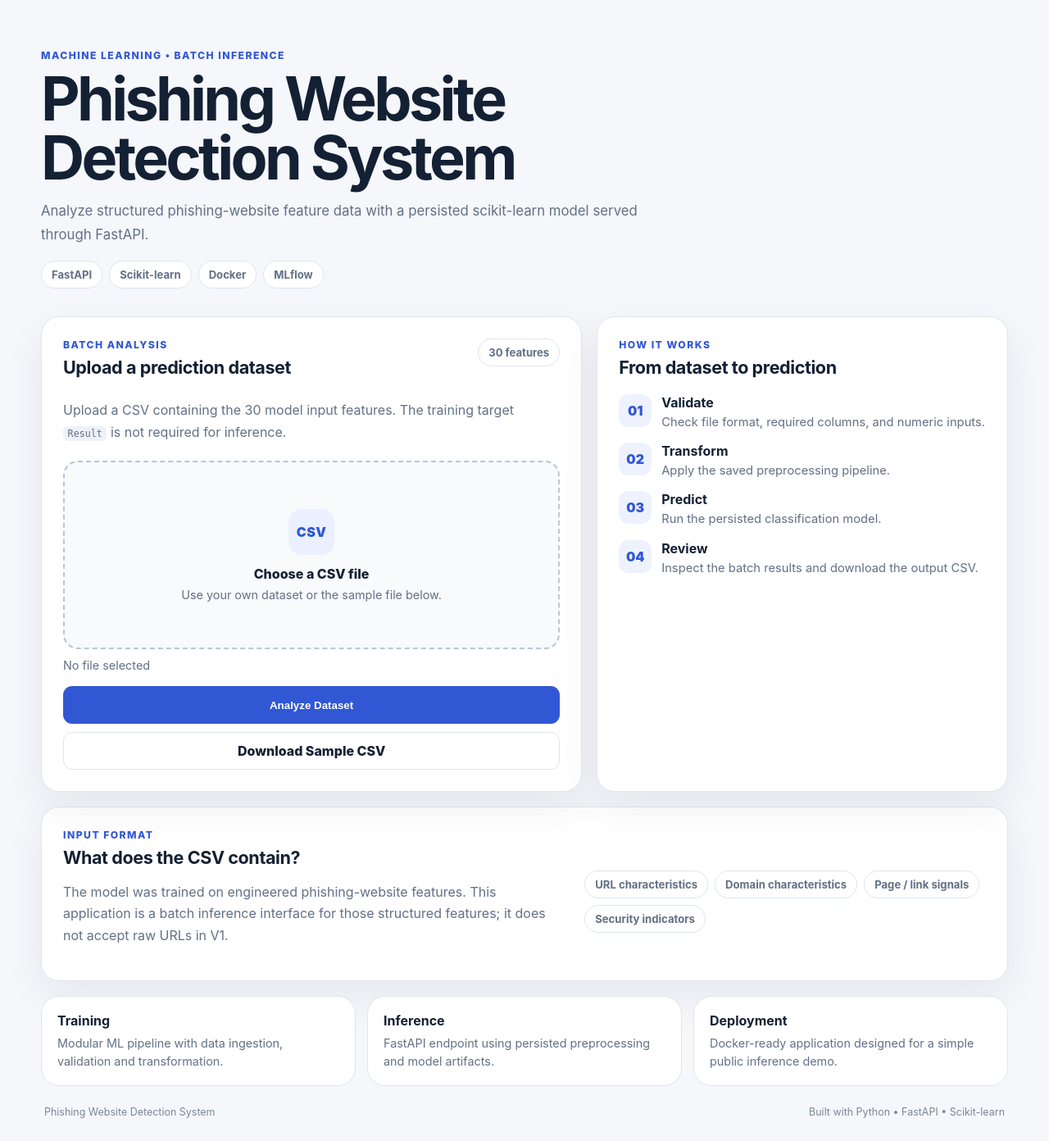
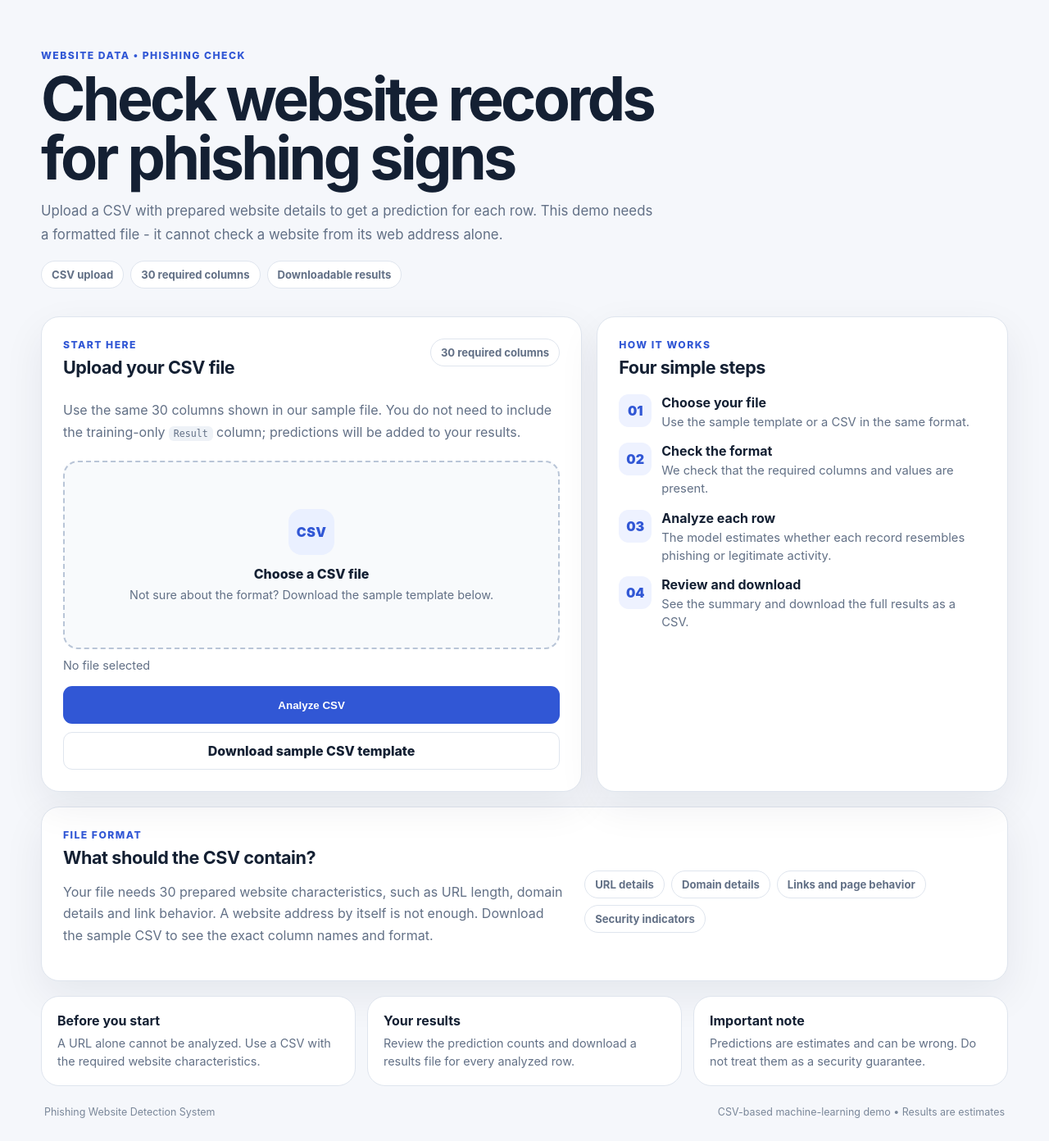
Before and after one commit to nakkkul/Network_Security, a FastAPI app: page / in a window 1280 px wide. Shown: the whole page at 82% size. Run offline with FastAPI, Linux system fonts and the light colour scheme.

Commit message:
Improve V2 user interface and documentation

```diff
--- a/templates/index.html
+++ b/templates/index.html
@@ -3,29 +3,29 @@
 <head>
     <meta charset="UTF-8">
     <meta name="viewport" content="width=device-width, initial-scale=1.0">
+    <meta name="description" content="Analyze prepared website data for phishing signs by uploading a CSV file.">
     <title>Phishing Website Detection System</title>
     <link rel="stylesheet" href="{{ url_for('static', path='style.css') }}">
 </head>
 <body>
     <main class="page-shell">
         <section class="hero">
-            <div class="eyebrow">MACHINE LEARNING • BATCH INFERENCE</div>
-            <h1>Phishing Website Detection System</h1>
+            <div class="eyebrow">WEBSITE DATA • PHISHING CHECK</div>
+            <h1>Check website records for phishing signs</h1>
             <p class="hero-text">
-                Analyze structured phishing-website feature data with a persisted scikit-learn model
-                served through FastAPI.
+                Upload a CSV with prepared website details to get a prediction for each row.
+                This demo needs a formatted file - it cannot check a website from its web address alone.
             </p>
             <div class="hero-badges">
-                <span>FastAPI</span>
-                <span>Scikit-learn</span>
-                <span>Docker</span>
-                <span>MLflow</span>
+                <span>CSV upload</span>
+                <span>{{ feature_count }} required columns</span>
+                <span>Downloadable results</span>
             </div>
         </section>
 
         {% if error %}
         <div class="alert alert-error" role="alert">
-            <strong>Validation / inference issue</strong>
+            <strong>We couldn't analyze that file</strong>
             <span>{{ error }}</span>
         </div>
         {% endif %}
@@ -40,59 +40,48 @@
             <div class="card upload-card">
                 <div class="section-heading">
                     <div>
-                        <div class="section-kicker">BATCH ANALYSIS</div>
-                        <h2>Upload a prediction dataset</h2>
+                        <div class="section-kicker">START HERE</div>
+                        <h2>Upload your CSV file</h2>
                     </div>
-                    <div class="count-chip">{{ feature_count }} features</div>
+                    <div class="count-chip">{{ feature_count }} required columns</div>
                 </div>
-
                 <p class="muted">
-                    Upload a CSV containing the {{ feature_count }} model input features. The training target
-                    <code>Result</code> is not required for inference.
+                    Use the same {{ feature_count }} columns shown in our sample file. You do not need to include
+                    the training-only <code>Result</code> column; predictions will be added to your results.
                 </p>
-
                 <form action="/predict" method="post" enctype="multipart/form-data" class="upload-form" novalidate>
                     <label class="dropzone" for="file-input">
-                        <input id="file-input" name="file" type="file" accept=".csv,text/csv">
+                        <input id="file-input" name="file" type="file" accept=".csv,text/csv" required>
                         <span class="dropzone-icon">CSV</span>
                         <span class="dropzone-title">Choose a CSV file</span>
-                        <span class="dropzone-subtitle">Use your own dataset or the sample file below.</span>
+                        <span class="dropzone-subtitle">Not sure about the format? Download the sample template below.</span>
                     </label>
-                    <div id="selected-file" class="selected-file">No file selected</div>
-                    <p
-                        id="file-error"
-                        class="form-error"
-                        role="alert"
-                        aria-live="polite"
-                        tabindex="-1"
-                        hidden
-                        style="margin: 8px 0 0; color: #b42318; font-size: 0.9rem; font-weight: 600;"
-                    ></p>
-                    <button class="primary-button" type="submit">Analyze Dataset</button>
+                    <div id="selected-file" class="selected-file" aria-live="polite">No file selected</div>
+                    <div id="file-error" class="alert alert-error" role="alert" aria-live="assertive" style="display: none;">Please choose a CSV file before analyzing.</div>
+                    <button class="primary-button" type="submit">Analyze CSV</button>
                 </form>
-
-                <a class="secondary-button" href="/sample-data">Download Sample CSV</a>
+                <a class="secondary-button" href="/sample-data">Download sample CSV template</a>
             </div>
 
             <div class="card info-card">
                 <div class="section-kicker">HOW IT WORKS</div>
-                <h2>From dataset to prediction</h2>
+                <h2>Four simple steps</h2>
                 <div class="pipeline-list">
                     <div class="pipeline-step">
                         <span>01</span>
-                        <div><strong>Validate</strong><p>Check file format, required columns, and numeric inputs.</p></div>
+                        <div><strong>Choose your file</strong><p>Use the sample template or a CSV in the same format.</p></div>
                     </div>
                     <div class="pipeline-step">
                         <span>02</span>
-                        <div><strong>Transform</strong><p>Apply the saved preprocessing pipeline.</p></div>
+                        <div><strong>Check the format</strong><p>We check that the required columns and values are present.</p></div>
                     </div>
                     <div class="pipeline-step">
                         <span>03</span>
-                        <div><strong>Predict</strong><p>Run the persisted classification model.</p></div>
+                        <div><strong>Analyze each row</strong><p>The model estimates whether each record resembles phishing or legitimate activity.</p></div>
                     </div>
                     <div class="pipeline-step">
                         <span>04</span>
-                        <div><strong>Review</strong><p>Inspect the batch results and download the output CSV.</p></div>
+                        <div><strong>Review and download</strong><p>See the summary and download the full results as a CSV.</p></div>
                     </div>
                 </div>
             </div>
@@ -100,77 +89,68 @@
 
         <section class="card explanation-card">
             <div>
-                <div class="section-kicker">INPUT FORMAT</div>
-                <h2>What does the CSV contain?</h2>
+                <div class="section-kicker">FILE FORMAT</div>
+                <h2>What should the CSV contain?</h2>
                 <p class="muted">
-                    The model was trained on engineered phishing-website features. This application is a
-                    batch inference interface for those structured features; it does not accept raw URLs in V1.
+                    Your file needs {{ feature_count }} prepared website characteristics, such as URL length,
+                    domain details and link behavior. A website address by itself is not enough. Download the
+                    sample CSV to see the exact column names and format.
                 </p>
             </div>
             <div class="feature-list">
-                <span>URL characteristics</span>
-                <span>Domain characteristics</span>
-                <span>Page / link signals</span>
+                <span>URL details</span>
+                <span>Domain details</span>
+                <span>Links and page behavior</span>
                 <span>Security indicators</span>
             </div>
         </section>
 
         <section class="footer-grid">
-            <div class="mini-card"><strong>Training</strong><span>Modular ML pipeline with data ingestion, validation and transformation.</span></div>
-            <div class="mini-card"><strong>Inference</strong><span>FastAPI endpoint using persisted preprocessing and model artifacts.</span></div>
-            <div class="mini-card"><strong>Deployment</strong><span>Docker-ready application designed for a simple public inference demo.</span></div>
+            <div class="mini-card"><strong>Before you start</strong><span>A URL alone cannot be analyzed. Use a CSV with the required website characteristics.</span></div>
+            <div class="mini-card"><strong>Your results</strong><span>Review the prediction counts and download a results file for every analyzed row.</span></div>
+            <div class="mini-card"><strong>Important note</strong><span>Predictions are estimates and can be wrong. Do not treat them as a security guarantee.</span></div>
         </section>
 
         <footer>
             <span>Phishing Website Detection System</span>
-            <span>Built with Python • FastAPI • Scikit-learn</span>
+            <span>CSV-based machine-learning demo • Results are estimates</span>
         </footer>
     </main>
 
     <script>
         const fileInput = document.getElementById('file-input');
+        const selectedFile = document.getElementById('selected-file');
         const fileError = document.getElementById('file-error');
-        const selectedFile = document.getElementById('selected-file');
         const form = document.querySelector('.upload-form');
         const submitButton = form.querySelector('.primary-button');
+        let submitAttempted = false;
+
+        function showFileError() {
+            fileError.style.display = 'flex';
+            fileInput.setAttribute('aria-invalid', 'true');
+        }
 
         function clearFileError() {
-            fileError.textContent = '';
-            fileError.hidden = true;
+            fileError.style.display = 'none';
             fileInput.removeAttribute('aria-invalid');
-        }
-
-        function showFileError(message) {
-            fileError.textContent = message;
-            fileError.hidden = false;
-            fileInput.setAttribute('aria-invalid', 'true');
-            // Focus the visible message. The file input is visually hidden by CSS.
-            fileError.focus();
         }
 
         fileInput.addEventListener('change', () => {
             const hasFile = fileInput.files && fileInput.files.length > 0;
-
-            selectedFile.textContent = hasFile
-                ? fileInput.files[0].name
-                : 'No file selected';
-
-            clearFileError();
+            selectedFile.textContent = hasFile ? fileInput.files[0].name : 'No file selected';
+            if (hasFile) {
+                clearFileError();
+            } else if (submitAttempted) {
+                showFileError();
+            }
         });
 
         form.addEventListener('submit', (event) => {
             const hasFile = fileInput.files && fileInput.files.length > 0;
-
             if (!hasFile) {
                 event.preventDefault();
-                showFileError('Please choose a CSV file before analyzing.');
-                return;
-            }
-
-            const selected = fileInput.files[0];
-            if (!selected.name.toLowerCase().endsWith('.csv')) {
-                event.preventDefault();
-                showFileError('Please choose a file with the .csv extension.');
+                submitAttempted = true;
+                showFileError();
                 return;
             }
 
```
Also changed, not shown: templates/table.html (+22 -16 lines), README.md.
